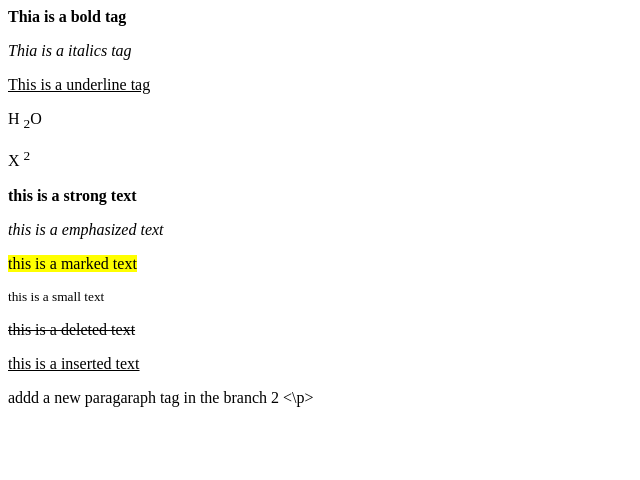
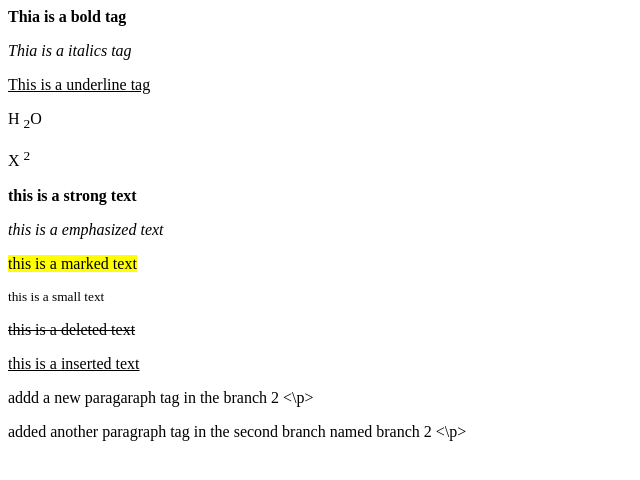
Before and after one commit to Srujangowda1415/SCM, a plain HTML site: page test.html in a window 1280 px wide. Shown: the whole page, without its empty margins (0-640 px from the left). Drawn offline with Linux system fonts and the light colour scheme.

Commit message:
added branch 2

```diff
--- a/test.html
+++ b/test.html
@@ -19,6 +19,6 @@
 </del></p>
     <p><ins>this is a inserted text</ins></p>
     <p>addd a new paragaraph tag in the branch 2 <\p>
-
+    <p> added another paragraph tag in the second branch named branch 2 <\p>
 </body>
 </html>
```
